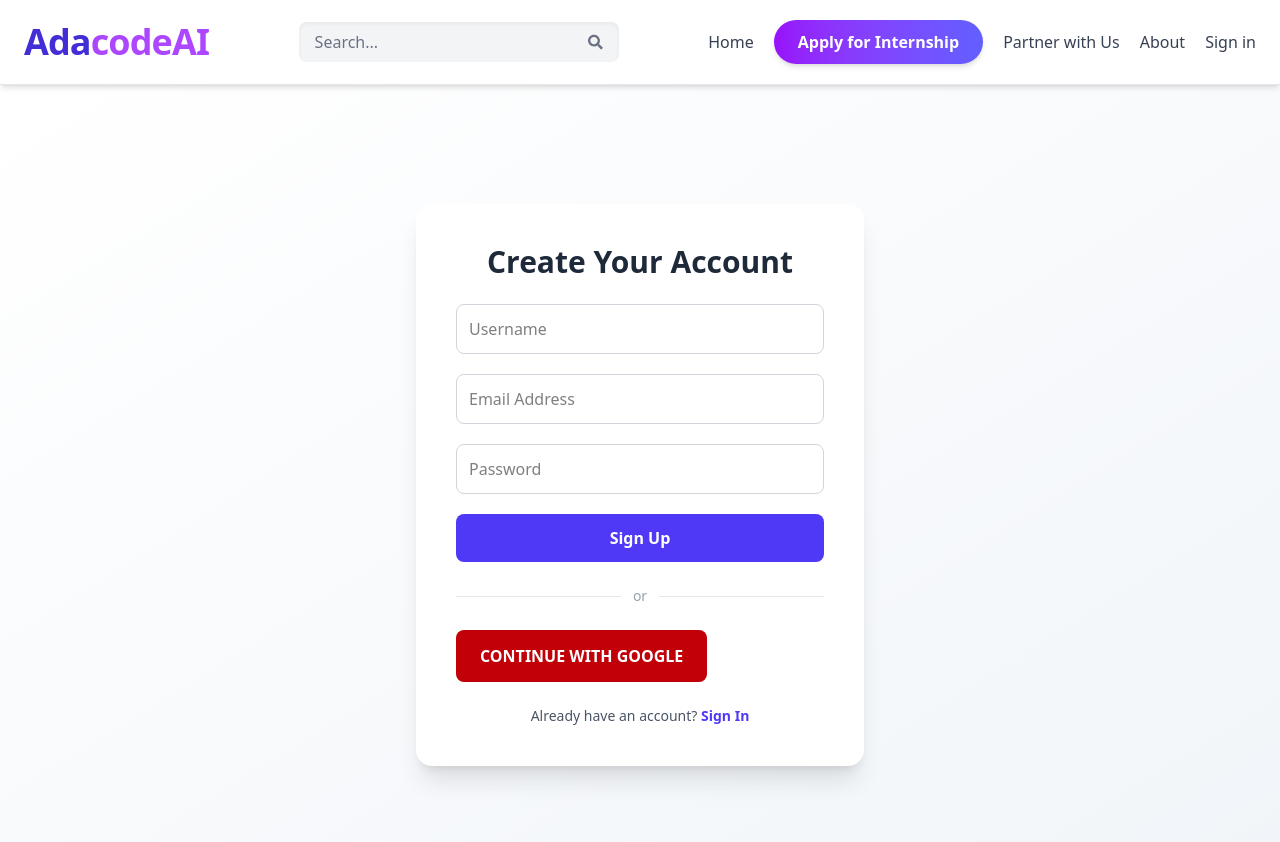
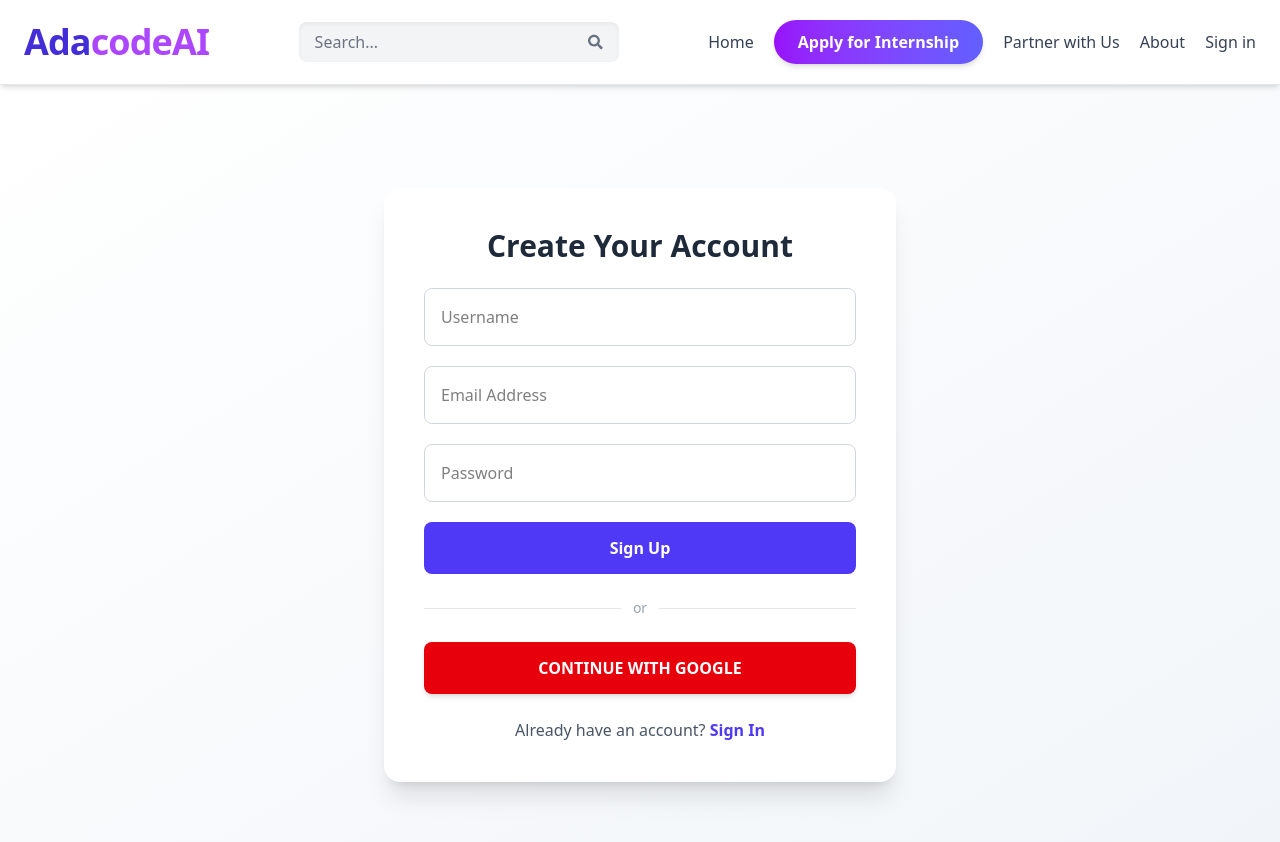
Before and after one commit to Akash-singh45/Mern_website, a React (Vite) app in the folder client/: page /sign-up in a window 1280 px wide. Shown: the top 842 px of the page. Built offline with nearby package versions, Linux system fonts and the light colour scheme; no server answers.

Commit message:
changes done  on signin.jsx (others were good)

```diff
--- a/client/src/components/OAuth.jsx
+++ b/client/src/components/OAuth.jsx
@@ -17,9 +17,7 @@ export default function OAuth() {
 
       const res = await fetch('/api/auth/google', {
         method: 'POST',
-        headers: {
-          'Content-Type': 'application/json',
-        },
+        headers: { 'Content-Type': 'application/json' },
         body: JSON.stringify({
           name: result.user.displayName,
           email: result.user.email,
@@ -39,16 +37,18 @@ export default function OAuth() {
       onClick={handleGoogleClick}
       type="button"
       className="
-        bg-red-700
+        w-full
+        bg-red-600
         text-white
-        w-full sm:w-auto
         px-4 sm:px-6
         py-3 sm:py-3.5
         rounded-lg
         uppercase
         text-sm sm:text-base
         font-semibold
-        hover:opacity-95
+        shadow-md
+        hover:bg-red-700
+        hover:shadow-lg
         transition
         duration-200
         flex
--- a/client/src/pages/Home.jsx
+++ b/client/src/pages/Home.jsx
@@ -139,10 +139,12 @@ export default function Home() {
     <img
       src="/static/images/empathy-support.png"
       alt="Career Advice"
-            className="max-w-md mx-auto"
+      className="w-full max-w-md mx-auto"
     />
-          <div>
-            <h2 className="text-3xl sm:text-4xl font-bold text-purple-700 mb-4">Here to Support You, Always 💜</h2>
+    <div className="max-w-xl mx-auto md:mx-0">
+      <h2 className="text-3xl sm:text-4xl font-bold text-purple-700 mb-4">
+        Here to Support You, Always 💜
+      </h2>
       <p className="text-base sm:text-lg text-gray-700 mb-6 leading-relaxed">
         <strong>Lost in your journey? We’re here.</strong> Whether it’s career guidance, mentorship, or mental support, <span className="font-semibold text-indigo-700">AdacodeAI</span> is more than a platform — it’s a community that stands by you. <strong>And the best part? It’s absolutely free — whether you're our intern or not.</strong>
       </p>
@@ -155,6 +157,7 @@ export default function Home() {
     </div>
   </div>
 </section>
+
 
       {/* About Section */}
       <section className="bg-gradient-to-br from-white to-slate-100 py-12 sm:py-24 px-4 sm:px-6 md:px-28 flex flex-col-reverse lg:flex-row items-center gap-8 sm:gap-16">
--- a/client/src/pages/SignIn.jsx
+++ b/client/src/pages/SignIn.jsx
@@ -80,7 +80,7 @@ export default function SignIn() {
         <p className='mt-6 text-center text-gray-600 text-sm'>
           Don&apos;t have an account?{' '}
           <Link
-            to='/signup'
+            to='/sign-up'
             className='text-indigo-600 font-semibold hover:underline'
           >
             Sign Up
--- a/client/src/pages/SignUp.jsx
+++ b/client/src/pages/SignUp.jsx
@@ -7,22 +7,21 @@ export default function SignUp() {
   const [error, setError] = useState(null);
   const [loading, setLoading] = useState(false);
   const navigate = useNavigate();
+
   const handleChange = (e) => {
     setFormData({ ...formData, [e.target.name]: e.target.value });
   };
+
   const handleSubmit = async (e) => {
     e.preventDefault();
     try {
       setLoading(true);
       const res = await fetch('/api/auth/signup', {
         method: 'POST',
-        headers: {
-          'Content-Type': 'application/json',
-        },
+        headers: { 'Content-Type': 'application/json' },
         body: JSON.stringify(formData),
       });
       const data = await res.json();
-      console.log(data);
       if (data.success === false) {
         setLoading(false);
         setError(data.message);
@@ -36,12 +35,16 @@ export default function SignUp() {
       setError(error.message);
     }
   };
+
   return (
-    <div className="min-h-screen bg-gradient-to-br from-white to-slate-100 flex items-center justify-center px-4">
-      <div className="w-full max-w-md bg-white rounded-2xl shadow-xl p-6 sm:p-10">
+    <div className="min-h-screen flex items-center justify-center bg-gradient-to-br from-white to-slate-100 px-4">
+      <div className="w-full max-w-sm sm:max-w-md md:max-w-lg bg-white rounded-2xl shadow-xl p-6 sm:p-10">
+        {/* Title */}
         <h2 className="text-2xl sm:text-3xl font-bold mb-6 text-center text-gray-800">
           Create Your Account
         </h2>
+
+        {/* Form */}
         <form className="flex flex-col gap-5" onSubmit={handleSubmit}>
           <input
             type="text"
@@ -50,7 +53,7 @@ export default function SignUp() {
             value={formData.username}
             onChange={handleChange}
             required
-            className="w-full border border-gray-300 rounded-lg p-3 focus:ring-2 focus:ring-indigo-400 outline-none"
+            className="w-full border border-gray-300 rounded-lg p-3 sm:p-4 text-sm sm:text-base focus:ring-2 focus:ring-indigo-400 outline-none"
           />
           <input
             type="email"
@@ -59,7 +62,7 @@ export default function SignUp() {
             value={formData.email}
             onChange={handleChange}
             required
-            className="w-full border border-gray-300 rounded-lg p-3 focus:ring-2 focus:ring-indigo-400 outline-none"
+            className="w-full border border-gray-300 rounded-lg p-3 sm:p-4 text-sm sm:text-base focus:ring-2 focus:ring-indigo-400 outline-none"
           />
           <input
             type="password"
@@ -68,28 +71,37 @@ export default function SignUp() {
             value={formData.password}
             onChange={handleChange}
             required
-            className="w-full border border-gray-300 rounded-lg p-3 focus:ring-2 focus:ring-indigo-400 outline-none"
+            className="w-full border border-gray-300 rounded-lg p-3 sm:p-4 text-sm sm:text-base focus:ring-2 focus:ring-indigo-400 outline-none"
           />
+
           <button
             type="submit"
-            className="w-full bg-indigo-600 text-white font-semibold py-3 rounded-lg hover:bg-indigo-700 transition"
+            disabled={loading}
+            className="w-full bg-indigo-600 text-white font-semibold py-3 sm:py-3.5 text-sm sm:text-base rounded-lg hover:bg-indigo-700 transition disabled:opacity-70"
           >
             {loading ? 'Loading...' : 'Sign Up'}
           </button>
         </form>
+
+        {/* Divider */}
         <div className="my-6 flex items-center">
           <div className="flex-grow h-px bg-gray-200" />
           <span className="mx-3 text-gray-400 text-sm">or</span>
           <div className="flex-grow h-px bg-gray-200" />
         </div>
+
+        {/* Google OAuth */}
         <OAuth />
-        <p className="mt-6 text-center text-gray-600 text-sm">
+
+        {/* Footer */}
+        <p className="mt-6 text-center text-gray-600 text-sm sm:text-base">
           Already have an account?{' '}
           <Link to="/signin" className="text-indigo-600 font-semibold hover:underline">
             Sign In
           </Link>
         </p>
-        {error && <p className='text-red-500 mt-5'>{error}</p>}
+
+        {error && <p className="text-red-500 mt-5 text-center">{error}</p>}
       </div>
     </div>
   );
```
Lines whose indentation alone changed are shown as unchanged.
